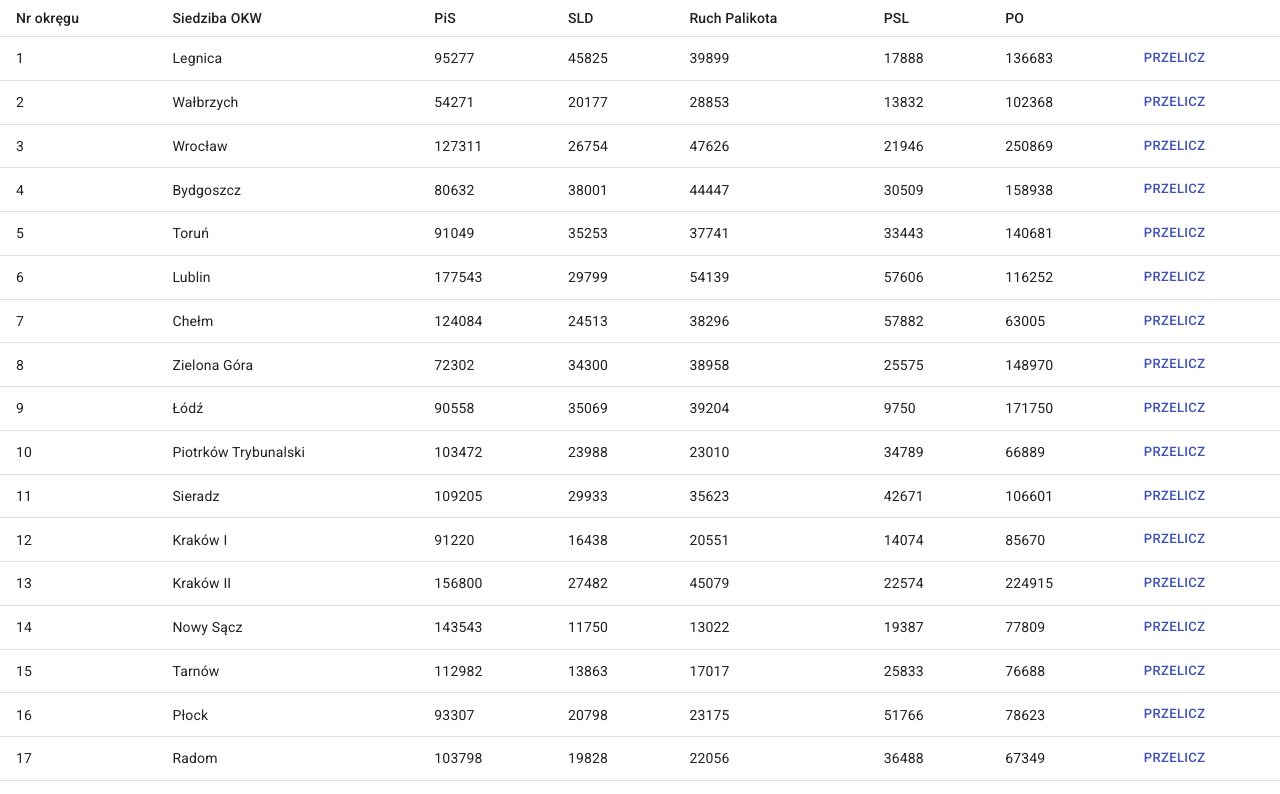
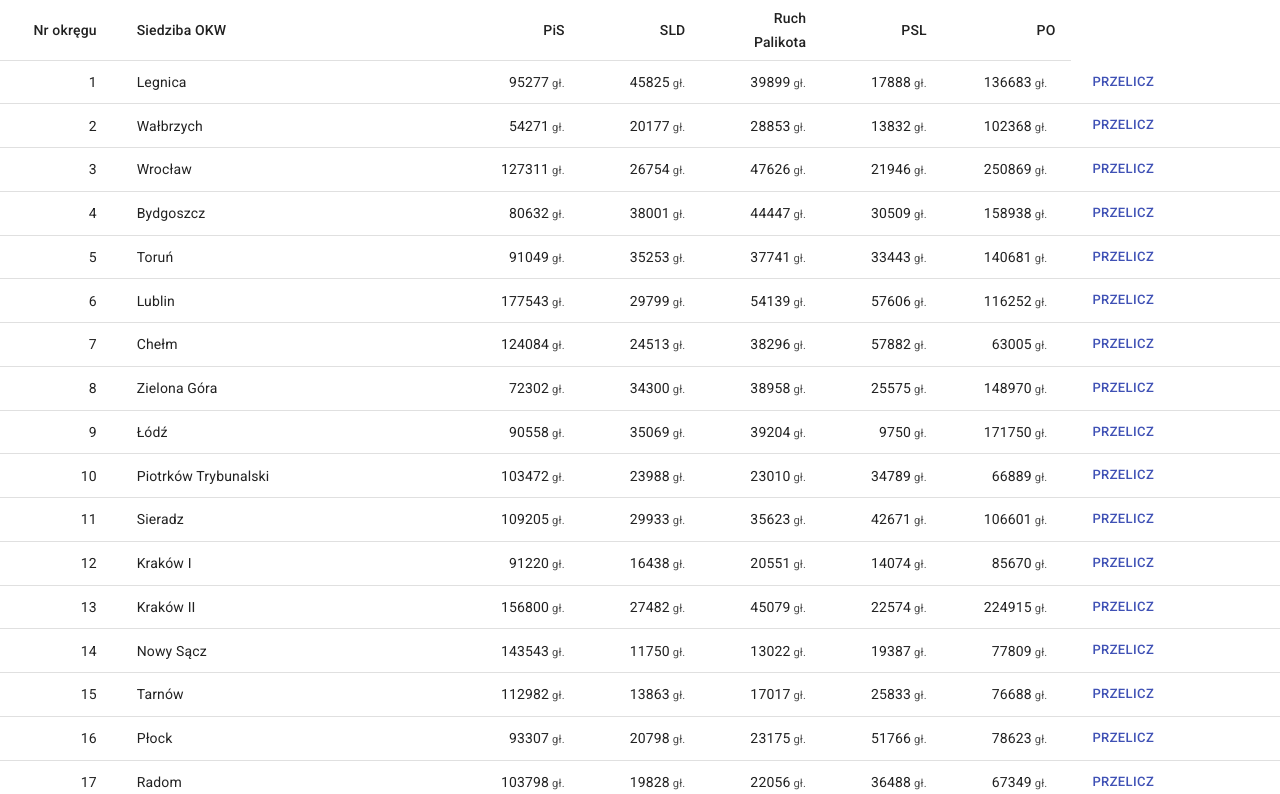
Before and after one commit to fervero/one-vote, a React (Create React App) app: page / in a window 1280 px wide. Shown: the top 794 px of the page. Built offline with nearby package versions, Linux system fonts and the light colour scheme.

Commit message:
WIP refactor and presentation

```diff
--- a/src/App.js
+++ b/src/App.js
@@ -1,6 +1,6 @@
 import React from 'react';
 import './App.css';
-import { ResultsTable } from './ResultsTable';
+import { ResultsTable } from './ResultsTable.jsx';
 // import { parse } from './resultsHelpers';
 // import { electionResults } from './2015-gl-lis-okr';
 import { parse } from './resultsHelpers.2011.js';
--- /dev/null
+++ b/src/BottomResultsRow.jsx
@@ -0,0 +1,6 @@
+import React from 'react';
+import TableCell from '@material-ui/core/TableCell';
+
+export const BottomResultsRow = ({ row }) => {
+  return <TableCell colspan={row.length + 1}>foo bar baz </TableCell>;
+};
--- a/src/ResultsRow.js
+++ /dev/null
@@ -1,38 +0,0 @@
-import React from 'react';
-import TableCell from '@material-ui/core/TableCell';
-import TableRow from '@material-ui/core/TableRow';
-import Button from '@material-ui/core/Button';
-import { addVotes, subtractVotes } from './dhondt-helpers';
-
-const cleanString = stupidString => ('' + stupidString).replace(' ', '');
-
-const string2Number = stupidString => {
-  const saneString = cleanString(stupidString);
-  return parseInt(saneString, 10);
-};
-
-export const ResultsRow = ({ row, seats, withButton }) => {
-  const count = () => {
-    const votes = row.slice(2).map(string2Number);
-
-    console.clear();
-    console.log(row[1]);
-    addVotes(votes, seats);
-    subtractVotes(votes, seats);
-  };
-
-  const lastRow = row => (
-    <TableCell key={999}>
-      <Button size="small" color="primary" onClick={count}>
-        Przelicz
-      </Button>
-    </TableCell>
-  );
-
-  const renderRow = (row, withButton) => [
-    ...row.map((x, i) => <TableCell key={i}>{x}</TableCell>),
-    withButton ? lastRow(row) : <TableCell key={999} />,
-  ];
-
-  return <TableRow>{renderRow(row, withButton)}</TableRow>;
-};
--- /dev/null
+++ b/src/ResultsRow.jsx
@@ -0,0 +1,38 @@
+import React, { useState, Fragment } from 'react';
+import TableCell from '@material-ui/core/TableCell';
+import TableRow from '@material-ui/core/TableRow';
+import { addVotes, subtractVotes } from './dhondt-helpers';
+import { TopResultsRow } from './TopResultsRow.jsx';
+import { BottomResultsRow } from './BottomResultsRow.jsx';
+
+const string2Number = stupidString => {
+  const saneString = ('' + stupidString).replace(' ', '');
+  return parseInt(saneString, 10);
+};
+
+export const ResultsRow = ({ row, seats, withButton }) => {
+  const [expanded, toggleExpand] = useState(false);
+
+  const count = () => {
+    toggleExpand(!expanded);
+    const votes = row.slice(2).map(string2Number);
+
+    console.clear();
+    console.log(row[1]);
+    addVotes(votes, seats);
+    subtractVotes(votes, seats);
+  };
+
+  return (
+    <Fragment>
+      <TableRow>
+        <TopResultsRow
+          row={row}
+          withButton={withButton}
+          count={count}
+        ></TopResultsRow>
+      </TableRow>
+      {expanded ? <BottomResultsRow row={row}></BottomResultsRow> : null}
+    </Fragment>
+  );
+};
--- a/src/ResultsTable.js
+++ b/src/ResultsTable.jsx
@@ -2,21 +2,20 @@ import React from 'react';
 import Table from '@material-ui/core/Table';
 import TableBody from '@material-ui/core/TableBody';
 import TableHead from '@material-ui/core/TableHead';
-import { ResultsRow } from './ResultsRow';
+import { ResultsRow } from './ResultsRow.jsx';
 import { seatsArray } from './2011-kandydaci-sejm';
+import { ResultsTableHeader } from './ResultsTableHeader.jsx';
 
 const renderTable = rows =>
   rows.map((x, i) => (
     <ResultsRow row={x} key={x[1]} seats={seatsArray[i]} withButton={true} />
   ));
 
-const renderHead = row => {
-  return <ResultsRow row={row} withButton={false} />;
-};
-
 const wrapTable = rows => (
   <Table size="small">
-    <TableHead>{renderHead(rows[0])}</TableHead>
+    <TableHead>
+      <ResultsTableHeader row={rows[0]}></ResultsTableHeader>
+    </TableHead>
     <TableBody>{renderTable(rows.splice(1))}</TableBody>
   </Table>
 );
--- /dev/null
+++ b/src/ResultsTableHeader.jsx
@@ -0,0 +1,25 @@
+import React, { Fragment } from 'react';
+import TableCell from '@material-ui/core/TableCell';
+import { makeStyles } from '@material-ui/styles';
+
+const useStyles = makeStyles({
+  numeric: {
+    maxWidth: '1.25rem',
+    textAlign: 'right',
+  },
+  name: { maxWidth: '12rem' },
+});
+
+export const ResultsTableHeader = ({ row, count }) => {
+  const classes = useStyles();
+
+  return (
+    <Fragment>
+      {row.map((x, i) => (
+        <TableCell key={i} className={i === 1 ? classes.name : classes.numeric}>
+          {x}
+        </TableCell>
+      ))}
+    </Fragment>
+  );
+};
--- /dev/null
+++ b/src/TopResultsRow.jsx
@@ -0,0 +1,38 @@
+import React, { Fragment } from 'react';
+import TableCell from '@material-ui/core/TableCell';
+import Button from '@material-ui/core/Button';
+import { makeStyles } from '@material-ui/styles';
+
+const useStyles = makeStyles({
+  numeric: {
+    maxWidth: '1.25rem',
+    textAlign: 'right',
+  },
+  name: { maxWidth: '12rem' },
+  unit: { fontSize: '80%', opacity: '.8' },
+});
+
+export const TopResultsRow = ({ row, withButton, count }) => {
+  const classes = useStyles();
+
+  return (
+    <Fragment>
+      {row.map((x, i) => (
+        <TableCell key={i} className={i === 1 ? classes.name : classes.numeric}>
+          {x}
+
+          {i > 1 ? <span className={classes.unit}> gł.</span> : null}
+        </TableCell>
+      ))}
+      {withButton ? (
+        <TableCell key={999}>
+          <Button size="small" color="primary" onClick={count}>
+            Przelicz
+          </Button>
+        </TableCell>
+      ) : (
+        <TableCell key={999} />
+      )}
+    </Fragment>
+  );
+};
```
Also changed, not shown: src/MiddleResultsRow.jsx (added, +22 -0 lines).
